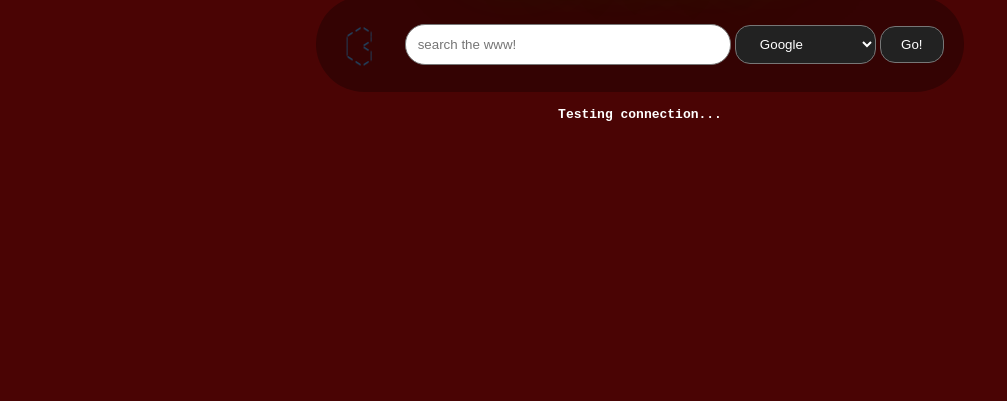
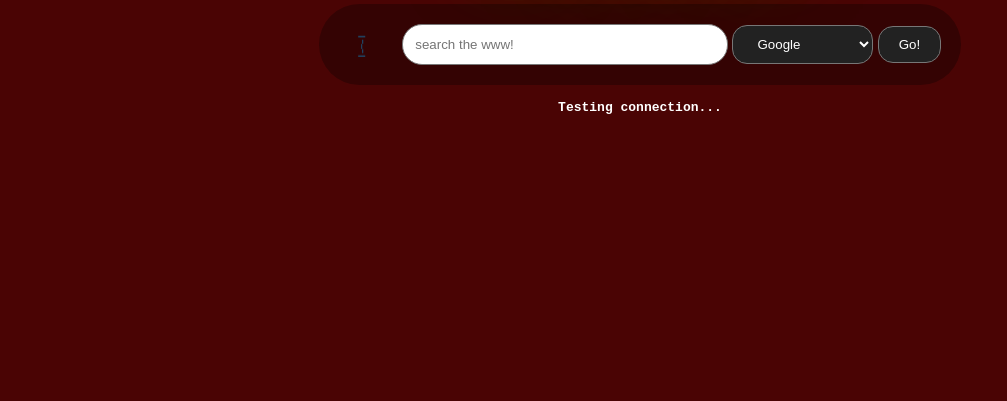
Before and after one commit to isaac-mosaic/isaac-mosaic.github.io, a plain HTML site: page index.html in a window 1280 px wide. Shown: the part 399-800 px from the top of the page, without its empty margins (0-1007 px from the left). Drawn offline with Linux system fonts and the light colour scheme.

Commit message:
Update index.html

```diff
--- a/index.html
+++ b/index.html
@@ -45,10 +45,7 @@
 
     <div class="search-box">
         <pre id="ascii-logo">
-  __  __
- /  \/  \
- \      /
-  \____/
+  |~—~|
         </pre>
         <form id="searchForm" target="_blank">
             <input type="text" id="query" placeholder="search the www!" required>
```
